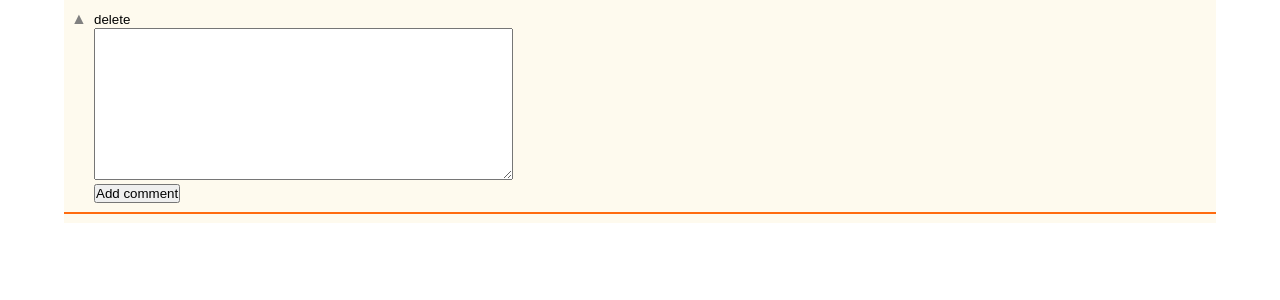
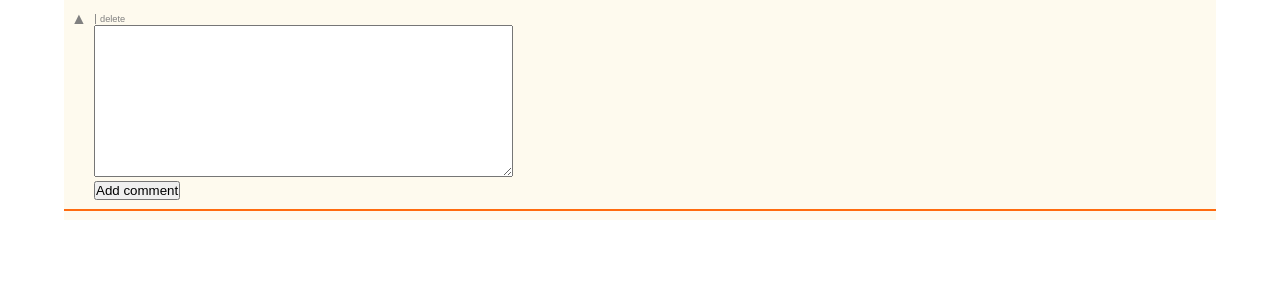
Before and after one commit to margaritageleta/aswapp, a Django app: page /item/1/ in a window 1280 px wide. Shown: the part 30-330 px from the top of the page. Run offline with Django 3.2, Linux system fonts and the light colour scheme; data that the repository does not hold is empty; some libraries are stand-ins or nearby versions.

Commit message:
Contribution nav on publication

```diff
--- a/aswapp/templates/contribution.html
+++ b/aswapp/templates/contribution.html
@@ -10,11 +10,24 @@
             <div class="counter"><p>▲</p></div>
             <div>
                 <p class="title">{{ contribution.title }}</p>
-                <!--<p>{{ contribution.content }}</p>-->
-                <p class="created-at"><a href="{% url 'show_contribution_view' id=contribution.id %}">{{ contribution.created_at|naturaltime }}</a></p>
-                {% if user.id == contribution.author.id %}
-                    <p class="delete" ><a href="{% url 'delete_publication_view' id=contribution.id %}"> delete </a></p>
-                {% endif %}
+                <div class="contrib-nav">
+                    <p>
+                        <span class="created-at">
+                            <a href="{% url 'show_contribution_view' id=contribution.id %}">
+                                {{ contribution.created_at | naturaltime }}
+                            </a>
+                        </span>
+                        {% if user.id == contribution.author.id %}
+                        <span> | </span>
+                        <span class="delete">
+                            <a href="{% url 'delete_publication_view' id=contribution.id %}">
+                                delete
+                            </a>
+                        </span>
+                        {% endif %}
+                    </p>
+                </div>
+
                 <form action="{% url 'comment_view' id=contribution.id %}", method="POST">
                     {% csrf_token %}
                     {{ form.as_p }}
```
